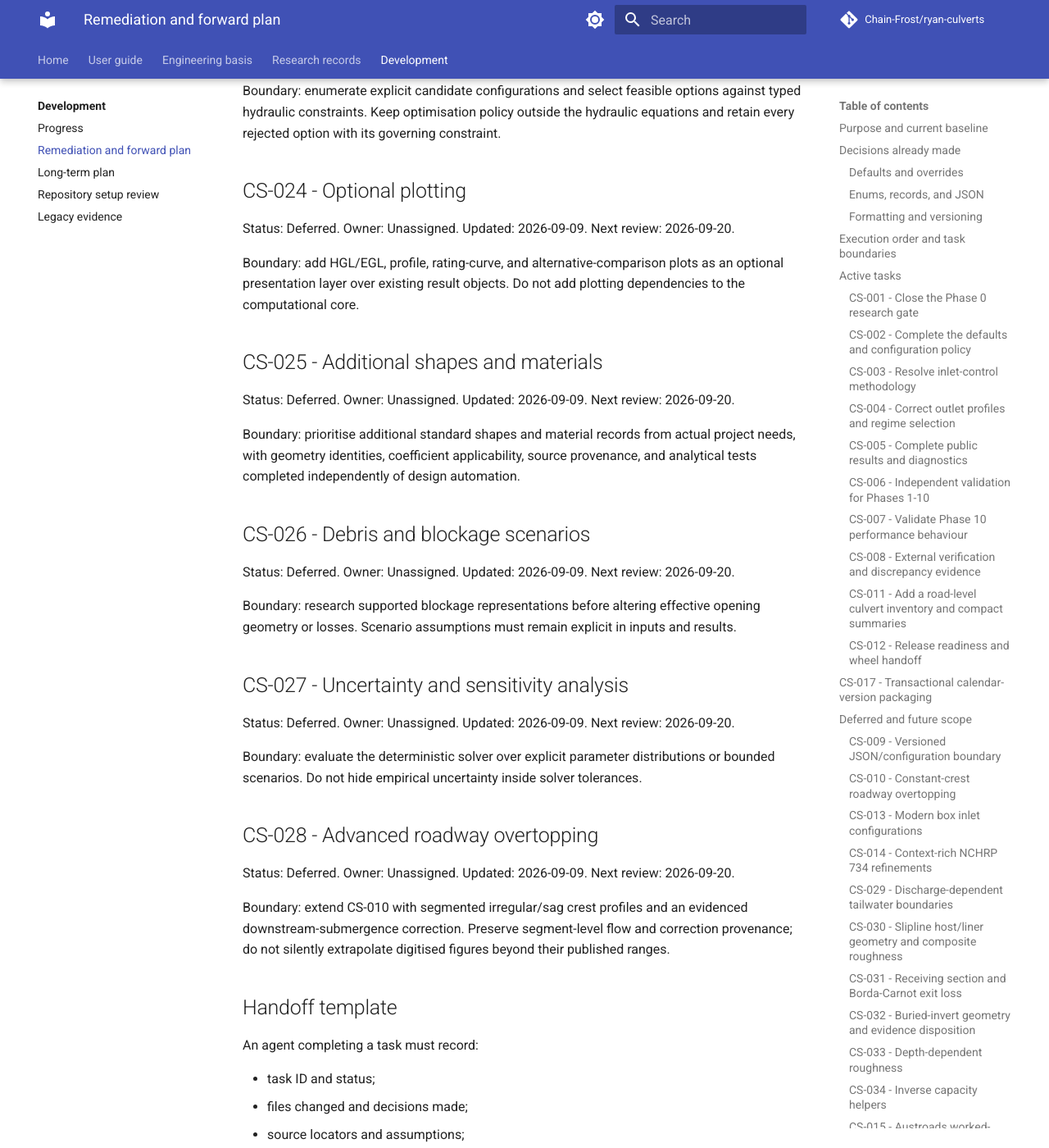
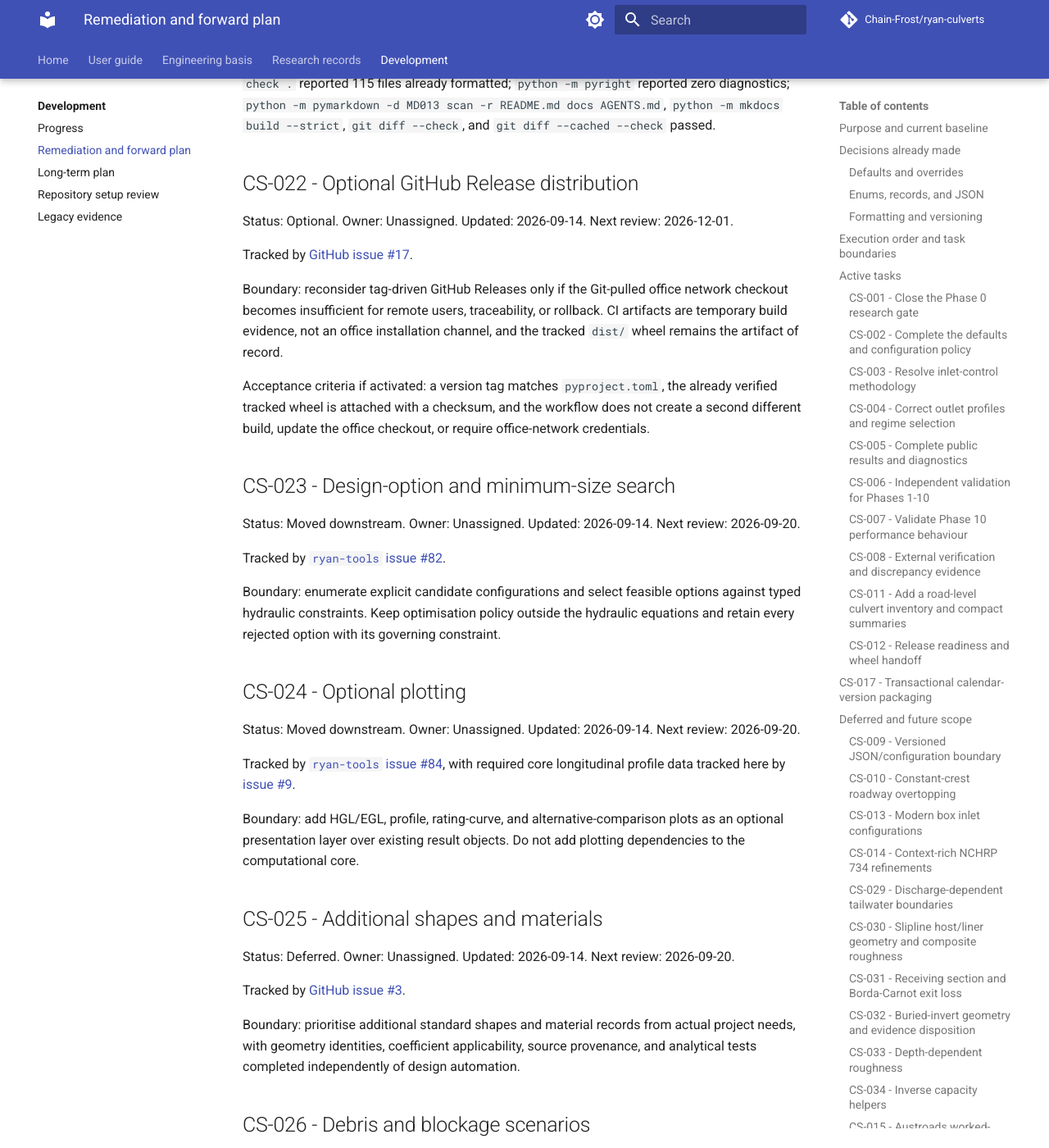
Before and after one commit to Chain-Frost/ryan-culverts, an MkDocs documentation site: the page built from docs/work/2026-09-06-phase-0-to-10-remediation.md, in a window 1280 px wide and 1400 px high, scrolled down 29188 px. Shown: the whole window at 82% size. Built offline with MkDocs 1.6.1 and Material for MkDocs 9.7.7, drawn with Linux system fonts in a browser that asks for light colours; comment, search, counter and statistics services are not loaded; some of the changed text lies outside the part shown.

Commit message:
remediation plan notes to github issues

```diff
--- a/docs/work/2026-09-06-phase-0-to-10-remediation.md
+++ b/docs/work/2026-09-06-phase-0-to-10-remediation.md
@@ -773,6 +773,9 @@ was verified unchanged; nothing was published.
 
 ### CS-009 - Versioned JSON/configuration boundary
 
+Tracked by [`ryan-tools` #81](https://github.com/Chain-Frost/ryan-tools/issues/81). Any
+future core-only serialization requires a proven hydraulic-object interchange consumer.
+
 Add only for a concrete CLI, service, or project-file consumer. Define schema version,
 SI units, enum representation, user-default overrides, source provenance, unknown-field
 policy, migration behaviour, and round-trip tests. Keep JSON parsing out of the
@@ -821,6 +824,12 @@ This umbrella was too broad. Its independent deliverables are CS-030 (slipline h
 geometry and composite roughness), CS-031 (receiving section and Borda-Carnot exit loss),
 CS-032 (buried-invert geometry and coefficient disposition), and CS-033 (depth-dependent
 roughness). No NCHRP equation or coefficient was added while performing the split.
+
+Tracked by GitHub issues [#20](https://github.com/Chain-Frost/ryan-culverts/issues/20),
+[#21](https://github.com/Chain-Frost/ryan-culverts/issues/21),
+[#22](https://github.com/Chain-Frost/ryan-culverts/issues/22), and
+[#23](https://github.com/Chain-Frost/ryan-culverts/issues/23). CS-014 itself is not an
+implementable issue.
 
 ### CS-029 - Discharge-dependent tailwater boundaries
 
@@ -908,11 +917,15 @@ review, package build, version bump, release artifact, commit, or publication wa
 
 ### CS-030 - Slipline host/liner geometry and composite roughness
 
+Tracked by [GitHub issue #20](https://github.com/Chain-Frost/ryan-culverts/issues/20).
+
 Represent the host barrel, liner opening, annulus/placement context, and the source and
 applicability of any composite roughness relationship. Do not infer one composite Manning
 value from two material labels.
 
 ### CS-031 - Receiving section and Borda-Carnot exit loss
+
+Tracked by [GitHub issue #21](https://github.com/Chain-Frost/ryan-culverts/issues/21).
 
 Represent downstream flow area and the sudden-expansion context before implementing the
 NCHRP Borda-Carnot refinement. Preserve the current explicit HDS-5 reservoir/pool
@@ -920,12 +933,16 @@ NCHRP Borda-Carnot refinement. Preserve the current explicit HDS-5 reservoir/poo
 
 ### CS-032 - Buried-invert geometry and evidence disposition
 
+Tracked by [GitHub issue #22](https://github.com/Chain-Frost/ryan-culverts/issues/22).
+
 Represent the reduced opening, natural bottom, embedment depth, and wetted geometry.
 Do not implement NCHRP's original embedded coefficients; the documented dimensionless-flow
 error and false 50-percent embedded beveled data remain disqualifying. Treat the HY-8
 synthetic high-flow extension only as implementation-comparison evidence.
 
 ### CS-033 - Depth-dependent roughness
+
+Tracked by [GitHub issue #23](https://github.com/Chain-Frost/ryan-culverts/issues/23).
 
 Define the vertical/material zones, conveyance combination method, and supported hydraulic
 states before adding variable roughness. Keep it independent of CS-030 so either method can
@@ -959,6 +976,8 @@ was required or run. The coupled inverse checks are consistency and boundary-con
 tests, not independent combined-method hydraulic validation.
 
 ### CS-015 - Austroads worked-example clarification
+
+Tracked by [GitHub issue #15](https://github.com/Chain-Frost/ryan-culverts/issues/15).
 
 Resolve AGRD05B-23 edition 1.2 Section 3.15.1's full-flow velocity inconsistency before
 using it as a numerical fixture: printed page 105 states `2.5 m/s`, then tabulates `2.75
@@ -1068,7 +1087,16 @@ was bumped and the retained release artifact was not replaced.
 
 ## CS-021 - Repository maintenance guidance
 
-Status: Deferred. Owner: Unassigned. Updated: 2026-09-12. Next review: 2026-09-20.
+Status: Deferred. Owner: Unassigned. Updated: 2026-09-14. Next review: 2026-09-20.
+
+Tracked by [GitHub issue #16](https://github.com/Chain-Frost/ryan-culverts/issues/16).
+
+Issue-tracking handoff (2026-09-14): all non-complete CS entries now link to an actionable
+GitHub issue or an intentional downstream issue. New issues #15 through #23 cover CS-015,
+CS-021, CS-022, CS-026, CS-027, and CS-030 through CS-033. Existing issues #3 and #4
+continue to own CS-025 and CS-028. CS-009, CS-023, and CS-024 remain mapped to
+`ryan-tools` #81, #82, and #84; CS-014 remains a non-implementable umbrella split across
+issues #20 through #23. No task scope or hydraulic method changed during the conversion.
 
 Boundary: add concise contribution and security-reporting guidance, dependency-update
 configuration, and documented branch-protection expectations appropriate to a small
@@ -1139,7 +1167,9 @@ pytest -q` passed 333 tests; `python -m ruff check .` passed; `python -m ruff fo
 
 ## CS-022 - Optional GitHub Release distribution
 
-Status: Optional. Owner: Unassigned. Updated: 2026-09-09. Next review: 2026-12-01.
+Status: Optional. Owner: Unassigned. Updated: 2026-09-14. Next review: 2026-12-01.
+
+Tracked by [GitHub issue #17](https://github.com/Chain-Frost/ryan-culverts/issues/17).
 
 Boundary: reconsider tag-driven GitHub Releases only if the Git-pulled office network
 checkout becomes insufficient for remote users, traceability, or rollback. CI artifacts
@@ -1152,7 +1182,9 @@ second different build, update the office checkout, or require office-network cr
 
 ## CS-023 - Design-option and minimum-size search
 
-Status: Deferred. Owner: Unassigned. Updated: 2026-09-09. Next review: 2026-09-20.
+Status: Moved downstream. Owner: Unassigned. Updated: 2026-09-14. Next review: 2026-09-20.
+
+Tracked by [`ryan-tools` issue #82](https://github.com/Chain-Frost/ryan-tools/issues/82).
 
 Boundary: enumerate explicit candidate configurations and select feasible options against
 typed hydraulic constraints. Keep optimisation policy outside the hydraulic equations and
@@ -1160,7 +1192,11 @@ retain every rejected option with its governing constraint.
 
 ## CS-024 - Optional plotting
 
-Status: Deferred. Owner: Unassigned. Updated: 2026-09-09. Next review: 2026-09-20.
+Status: Moved downstream. Owner: Unassigned. Updated: 2026-09-14. Next review: 2026-09-20.
+
+Tracked by [`ryan-tools` issue #84](https://github.com/Chain-Frost/ryan-tools/issues/84),
+with required core longitudinal profile data tracked here by
+[issue #9](https://github.com/Chain-Frost/ryan-culverts/issues/9).
 
 Boundary: add HGL/EGL, profile, rating-curve, and alternative-comparison plots as an optional
 presentation layer over existing result objects. Do not add plotting dependencies to the
@@ -1168,7 +1204,9 @@ computational core.
 
 ## CS-025 - Additional shapes and materials
 
-Status: Deferred. Owner: Unassigned. Updated: 2026-09-09. Next review: 2026-09-20.
+Status: Deferred. Owner: Unassigned. Updated: 2026-09-14. Next review: 2026-09-20.
+
+Tracked by [GitHub issue #3](https://github.com/Chain-Frost/ryan-culverts/issues/3).
 
 Boundary: prioritise additional standard shapes and material records from actual project
 needs, with geometry identities, coefficient applicability, source provenance, and
@@ -1176,21 +1214,27 @@ analytical tests completed independently of design automation.
 
 ## CS-026 - Debris and blockage scenarios
 
-Status: Deferred. Owner: Unassigned. Updated: 2026-09-09. Next review: 2026-09-20.
+Status: Deferred. Owner: Unassigned. Updated: 2026-09-14. Next review: 2026-09-20.
+
+Tracked by [GitHub issue #18](https://github.com/Chain-Frost/ryan-culverts/issues/18).
 
 Boundary: research supported blockage representations before altering effective opening
 geometry or losses. Scenario assumptions must remain explicit in inputs and results.
 
 ## CS-027 - Uncertainty and sensitivity analysis
 
-Status: Deferred. Owner: Unassigned. Updated: 2026-09-09. Next review: 2026-09-20.
+Status: Deferred. Owner: Unassigned. Updated: 2026-09-14. Next review: 2026-09-20.
+
+Tracked by [GitHub issue #19](https://github.com/Chain-Frost/ryan-culverts/issues/19).
 
 Boundary: evaluate the deterministic solver over explicit parameter distributions or
 bounded scenarios. Do not hide empirical uncertainty inside solver tolerances.
 
 ## CS-028 - Advanced roadway overtopping
 
-Status: Deferred. Owner: Unassigned. Updated: 2026-09-09. Next review: 2026-09-20.
+Status: Deferred. Owner: Unassigned. Updated: 2026-09-14. Next review: 2026-09-20.
+
+Tracked by [GitHub issue #4](https://github.com/Chain-Frost/ryan-culverts/issues/4).
 
 Boundary: extend CS-010 with segmented irregular/sag crest profiles and an evidenced
 downstream-submergence correction. Preserve segment-level flow and correction provenance;
```
